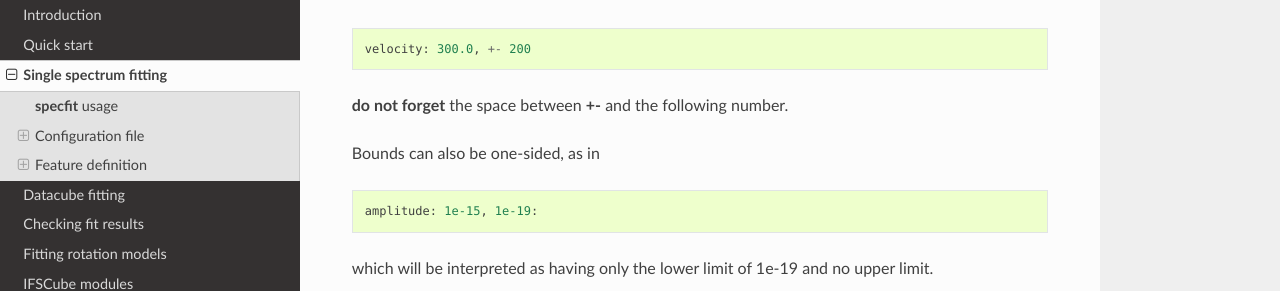
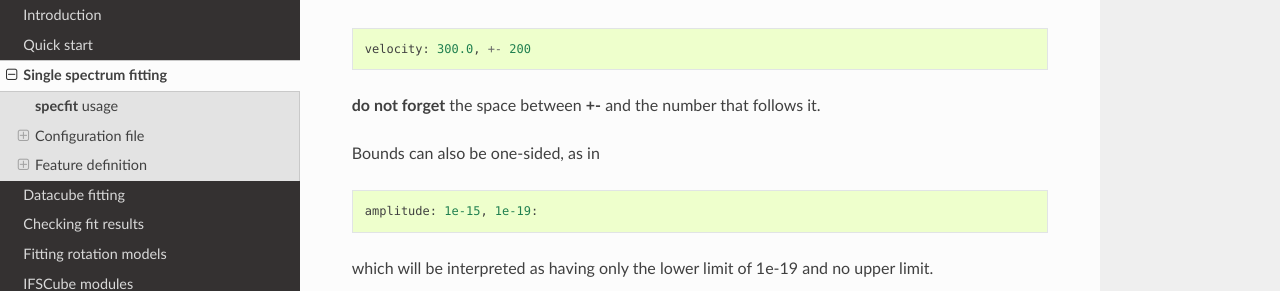
Before and after one commit to danielrd6/ifscube, a Sphinx documentation site: the page built from docs/oned_fit.rst, in a window 1280 px wide and 900 px high, scrolled down 5094 px. Shown: the part 162-453 px from the top of the window. Built offline with Sphinx 7.4.7 and the Read the Docs theme 2.0.0, drawn with Linux system fonts in a browser that asks for light colours.

Commit message:
Fixed error in bounds documentation.

```diff
--- a/docs/oned_fit.rst
+++ b/docs/oned_fit.rst
@@ -246,7 +246,7 @@ or
 
     velocity: 300.0, +- 200
 
-**do not forget** the space between **+-** and the following number.
+**do not forget** the space between **+-** and the number that follows it.
 
 Bounds can also be one-sided, as in
 
```
